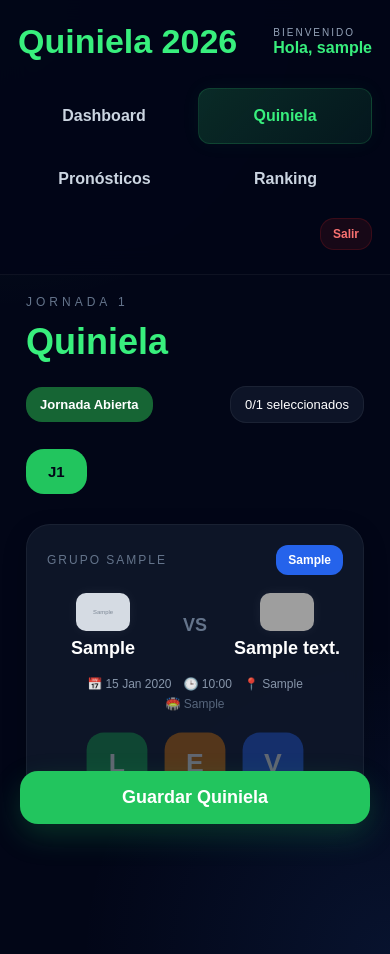
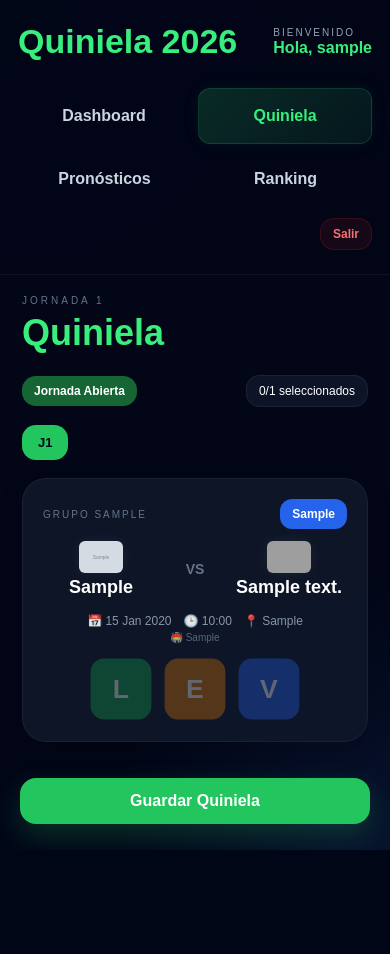
Before and after one commit to Darkial11/quiniela, a Django app: page /quiniela/ in a window 390 px wide. After the commit the page ends 850 px from the top, so only its background shows below. Run offline with Django 5.2, Linux system fonts and the light colour scheme; a user stored in the database is signed in; tables that the repository leaves empty hold one stand-in row (values such as "Sample post"); grey boxes marked "Sample" are stand-in pictures; grey boxes are pictures that could not be loaded.

Commit message:
Actualizacion dk

```diff
--- a/quiniela/static/css/quiniela.css
+++ b/quiniela/static/css/quiniela.css
@@ -530,24 +530,34 @@
 /* =========================
    RESPONSIVE QUINIELA
 ========================= */
-
 @media(max-width:768px){
 
     .quiniela-layout{
 
-        padding:0 8px;
+        padding:0 4px;
     }
 
     .quiniela-header{
 
-        gap:14px;
+        gap:12px;
+
+        margin-bottom:18px;
     }
 
     .quiniela-header h1{
 
-        font-size:30px;
+        font-size:26px;
 
-        line-height:1.1;
+        line-height:1;
+    }
+
+    .mini-title{
+
+        font-size:10px;
+
+        margin-bottom:6px;
+
+        letter-spacing:3px;
     }
 
     .header-right{
@@ -555,83 +565,148 @@
         width:100%;
 
         justify-content:space-between;
+
+        gap:10px;
     }
 
     .status,
     .progress-box{
 
+        font-size:12px;
+
+        padding:8px 12px;
+
+        border-radius:14px;
+    }
+
+    .jornadas-premium{
+
+        gap:10px;
+
+        margin-bottom:18px;
+    }
+
+    .jornada-pill{
+
+        padding:10px 16px;
+
         font-size:13px;
 
-        padding:10px 14px;
+        border-radius:14px;
     }
 
     .matches-grid{
 
         grid-template-columns:1fr;
 
-        gap:16px;
+        gap:12px;
+
+        padding-bottom:90px;
     }
 
     .match-card{
 
-        padding:18px;
+        padding:14px;
 
-        min-height:auto;
+        border-radius:20px;
+    }
+
+    .match-top{
+
+        margin-bottom:12px;
+    }
+
+    .grupo-badge{
+
+        font-size:10px;
     }
 
     .teams-row{
 
-        gap:6px;
+        gap:4px;
+    }
+
+    .team-block{
+
+        gap:5px;
     }
 
     .flag{
 
-        width:54px;
+        width:44px;
 
-        height:38px;
+        height:32px;
+
+        border-radius:6px;
     }
 
     .team-name{
 
-        font-size:14px;
+        font-size:13px;
+
+        line-height:1;
     }
 
     .versus{
 
-        font-size:18px;
+        font-size:14px;
     }
 
     .match-meta{
 
-        gap:8px;
+        gap:6px;
 
-        font-size:11px;
+        font-size:10px;
+
+        margin-top:6px;
+    }
+
+    .stadium-line{
+
+        margin-top:4px;
+
+        font-size:10px;
+    }
+
+    .premium-options{
+
+        margin-top:14px;
+    }
+
+    .opciones{
+
+        gap:10px;
     }
 
     .btn{
 
-        width:58px;
+        width:48px;
 
-        height:58px;
+        height:48px;
 
-        font-size:24px;
+        border-radius:14px;
+
+        font-size:20px;
     }
 
     .floating-save{
 
-        left:12px;
+        left:14px;
 
-        right:12px;
+        right:14px;
 
-        bottom:12px;
+        bottom:14px;
 
-        width:calc(100% - 24px);
+        width:calc(100% - 28px);
 
-        border-radius:18px;
+        border-radius:16px;
 
-        padding:16px;
+        padding:14px;
+
+        font-size:16px;
     }
 }
+
 @media(max-width:768px){
 
     .teams-row{
```
